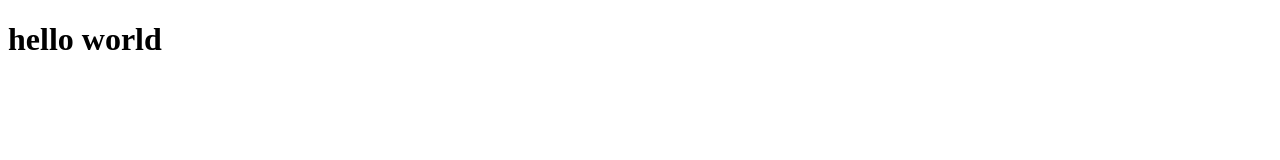
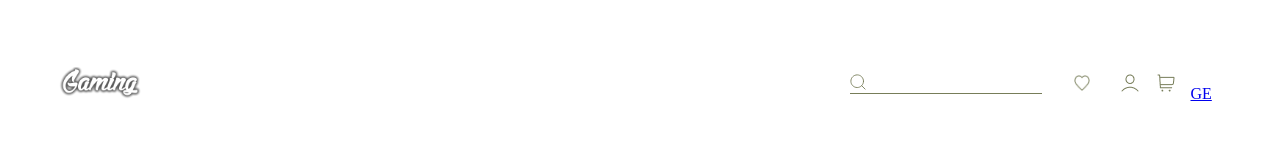
Before and after one commit to nika-dobo/finali, a plain HTML site: page index.html in a window 1280 px wide. Drawn offline with Linux system fonts and the light colour scheme.

Commit message:
hedder
hedder

```diff
--- a/index.html
+++ b/index.html
@@ -4,11 +4,32 @@
 <head>
     <meta charset="UTF-8" />
     <meta name="viewport" content="width=device-width, initial-scale=1.0" />
+    <link rel="stylesheet" type="text/css" href="scss/global.css">
     <title>Final Project</title>
 </head>
 
 <body>
-    <h1>hello world</h1>
+    <header class="h-1">
+        <div class="co1">
+            <img class="im1" src="png/game.png" alt="logo">
+
+            <div class="se">
+                <img class="ser" src="png/se.svg" alt="serch">
+                <div class="xa"></div>
+            </div>
+
+            <div class="emo">
+                <a href="#"> <img class="gu" src="png/gu.png" alt="guli"></a>
+
+                <div class="cmo2">
+                    <a href="#"> <img class="qq" src="png/bu.png" alt="guli"></a>
+                    <a href="#"> <img class="qq" src="png/sh.png" alt="guli"></a>
+                    <a class="ge" href="#">GE</a>
+                </div>
+            </div>
+
+        </div>
+    </header>
 </body>
 
 </html>
--- a/scss/_mixins.scss
+++ b/scss/_mixins.scss
@@ -0,0 +1,5 @@
+@mixin mer {
+    max-width: 1440px;
+    width: 100%;
+    margin: 0 auto;
+  }
--- a/scss/_style.scss
+++ b/scss/_style.scss
@@ -0,0 +1,55 @@
+.h-1 {
+  @include mer;
+  .co1 {
+    display: flex;
+    align-items: center;
+    margin-top: 20px;
+    width: 1240px;
+    height: 128px;
+    flex-shrink: 0;
+    .im1 {
+      width: 200px;
+      height: 35px;
+      object-fit: scale-down;
+    }
+    .se {
+      margin-left: 650px;
+      .ser {
+        justify-content: flex-end;
+        width: 16px;
+        height: 16px;
+        flex-shrink: 0;
+      }
+      .xa {
+        width: 192px;
+        height: 1px;
+        background: #777d59;
+        align-items: flex-end;
+      }
+    }
+    .emo {
+      display: flex;
+      padding: 10px 0px;
+      justify-content: center;
+      align-items: center;
+      gap: 24px;
+      .gu {
+        margin-left: 32px;
+        width: 16px;
+        height: 16px;
+        flex-shrink: 0;
+      }
+      .qq {
+        width: 32px;
+        height: 32px;
+      }
+      .ge {
+        width: 32px;
+        height: 32px;
+        padding: 6.5px 4.5px;
+        justify-content: center;
+        align-items: center;
+      }
+    }
+  }
+}
--- a/scss/global.scss
+++ b/scss/global.scss
@@ -0,0 +1,4 @@
+@import "reset";
+@import "variables";
+@import "mixins";
+@import "style";
```
Also changed, not shown: png/bu.png (added), png/game.png (added), png/gu.png (added), png/se.svg (added), png/sh.png (added), scss/global.css, 1 other file.
